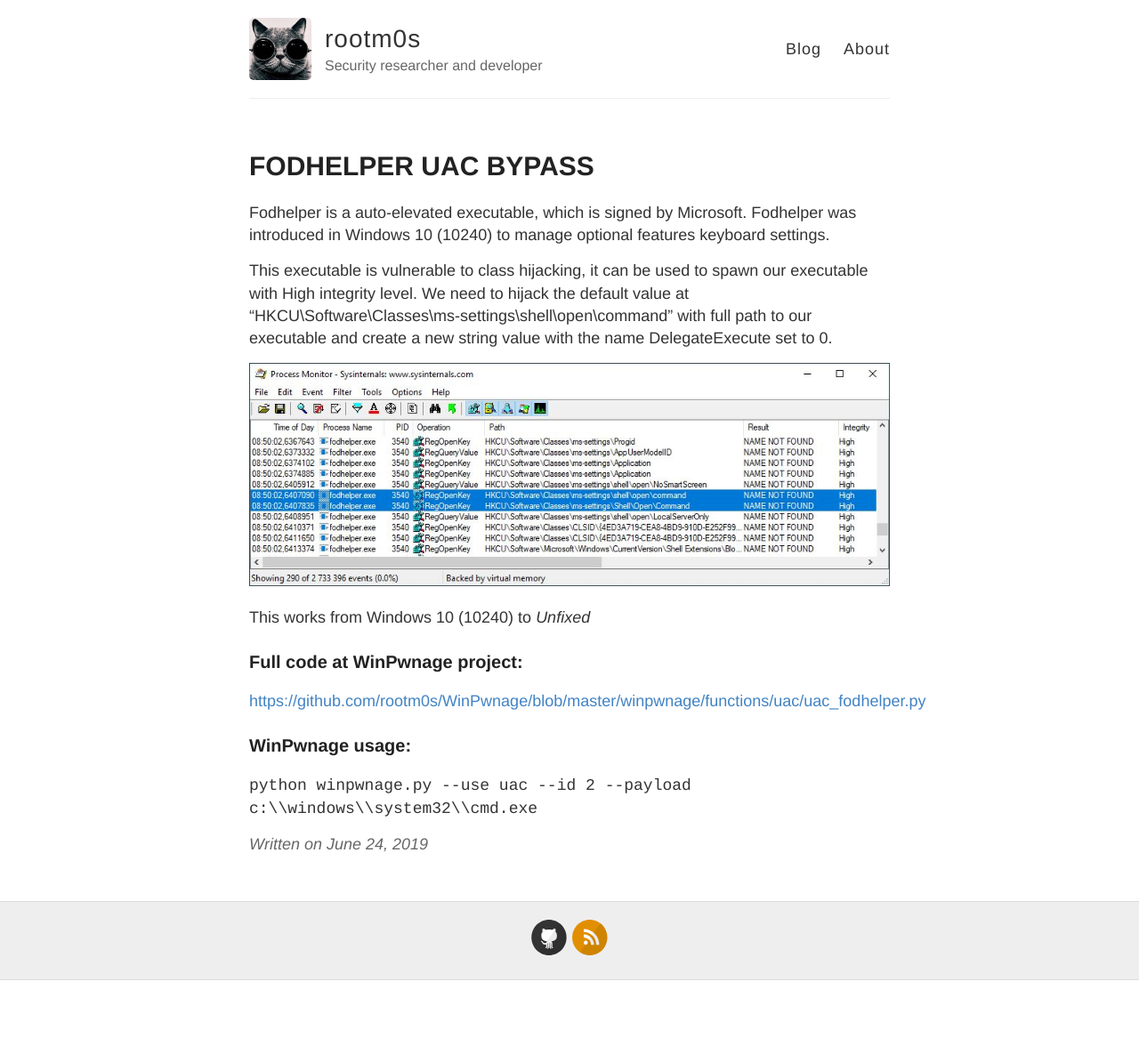
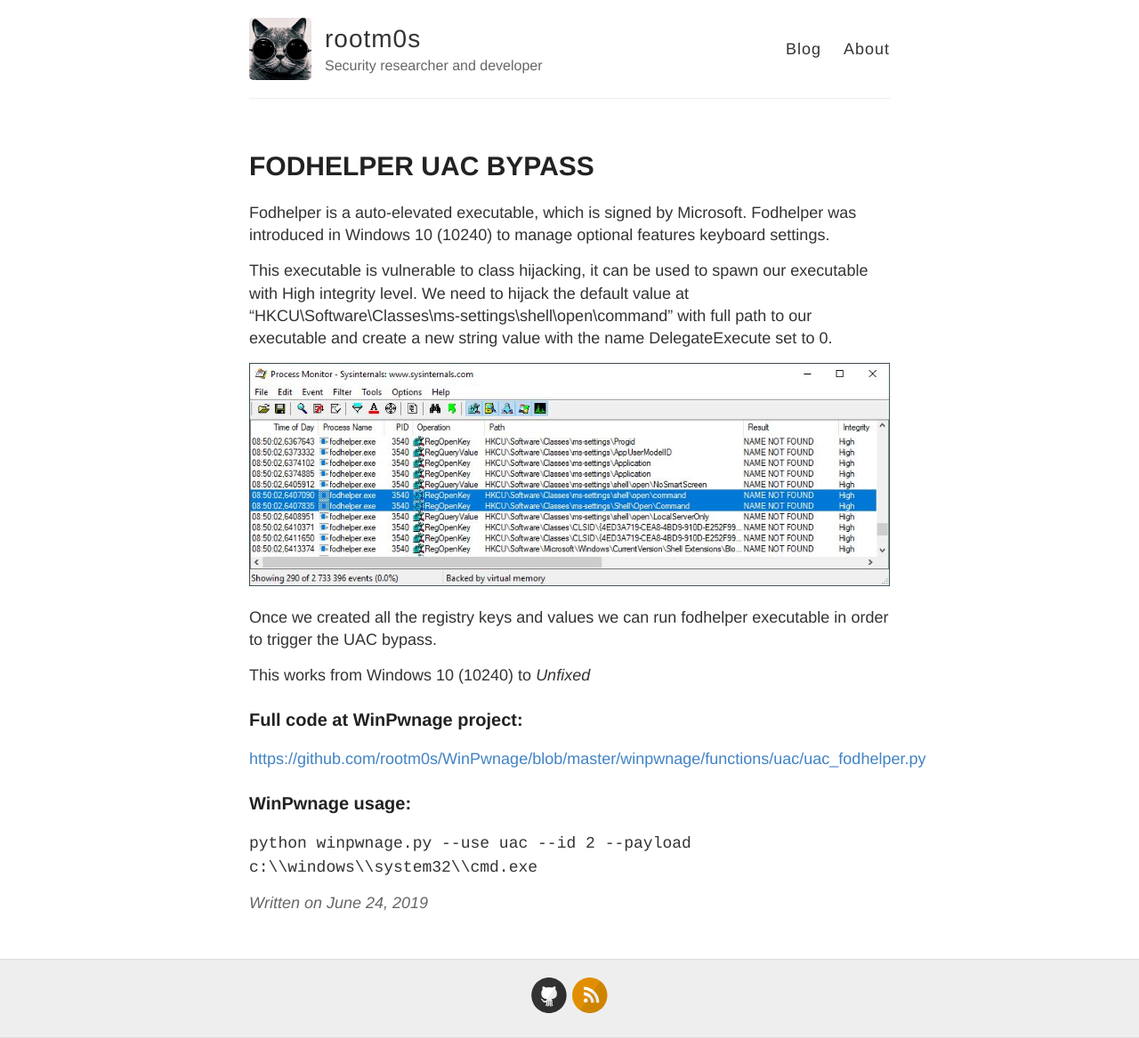
Before and after one commit to rootm0s/rootm0s.github.io, a Jekyll site: the page built from _posts/2019-6-24-fodhelper-uac-bypass.md, in a window 1280 px wide. Shown: the whole page at 89% size. Built offline with Jekyll 4.4.1, drawn with Linux system fonts in a browser that asks for light colours; before the commit the page ends 1102 px from its top, so only the background shows below that.

Commit message:
Update 2019-6-24-fodhelper-uac-bypass.md

```diff
--- a/_posts/2019-6-24-fodhelper-uac-bypass.md
+++ b/_posts/2019-6-24-fodhelper-uac-bypass.md
@@ -9,6 +9,8 @@ This executable is vulnerable to class hijacking, it can be used to spawn our ex
 
 ![_config.yml]({{ site.baseurl }}/images/fodhelper_procmon.JPG)
 
+Once we created all the registry keys and values we can run fodhelper executable in order to trigger the UAC bypass.
+
 This works from Windows 10 (10240) to *Unfixed*
 
 ### Full code at WinPwnage project:
```
